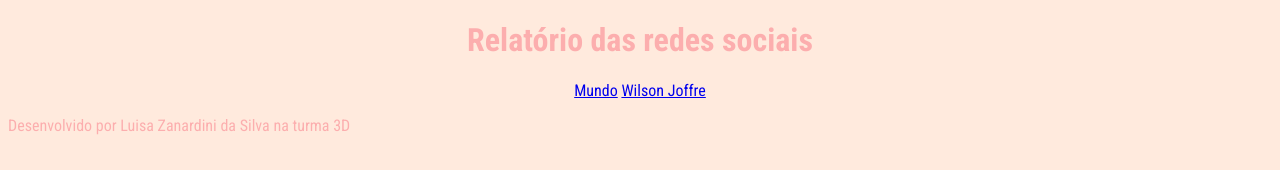
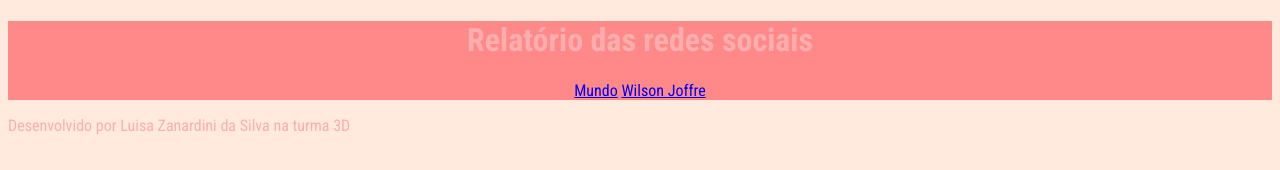
Before and after one commit to lissS2/3tri3d, a plain HTML site: page index.html in a window 1280 px wide. Drawn offline with Linux system fonts and the light colour scheme.

Commit message:
informacoesglobais

```diff
--- a/style.css
+++ b/style.css
@@ -14,6 +14,6 @@ body{
 }
 
 header{
-    background-color: var(--cor-fundo);
+    background-color: var(--cor-subtitulo);
     text-align: center;
 }
```
